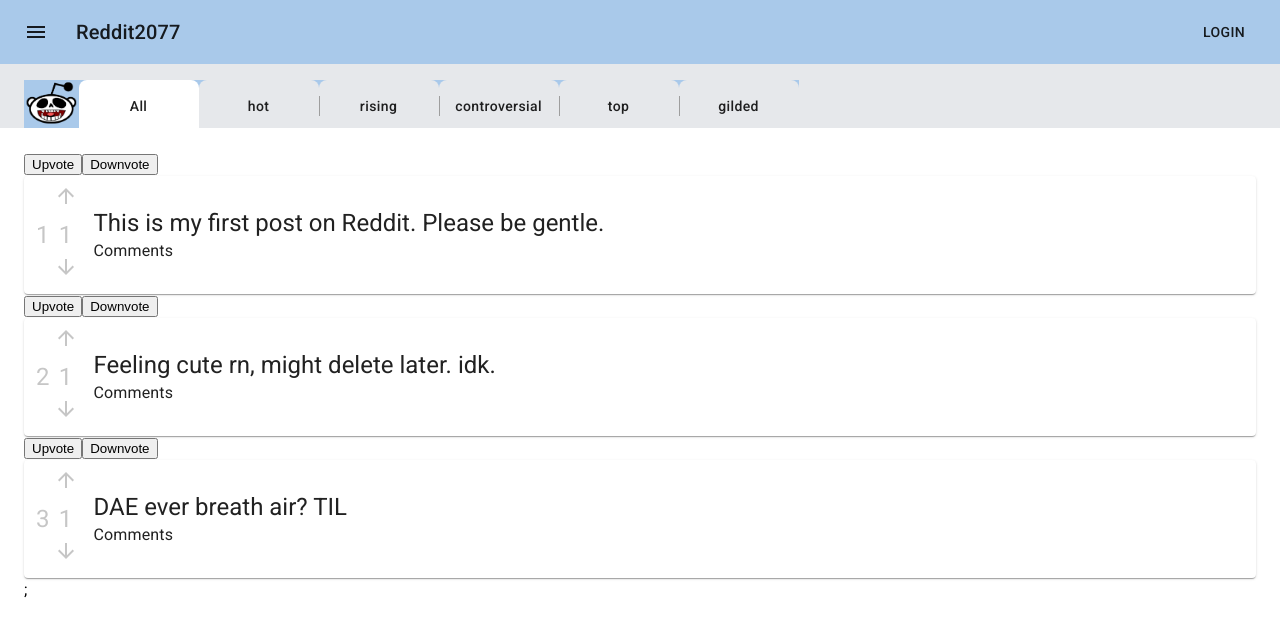
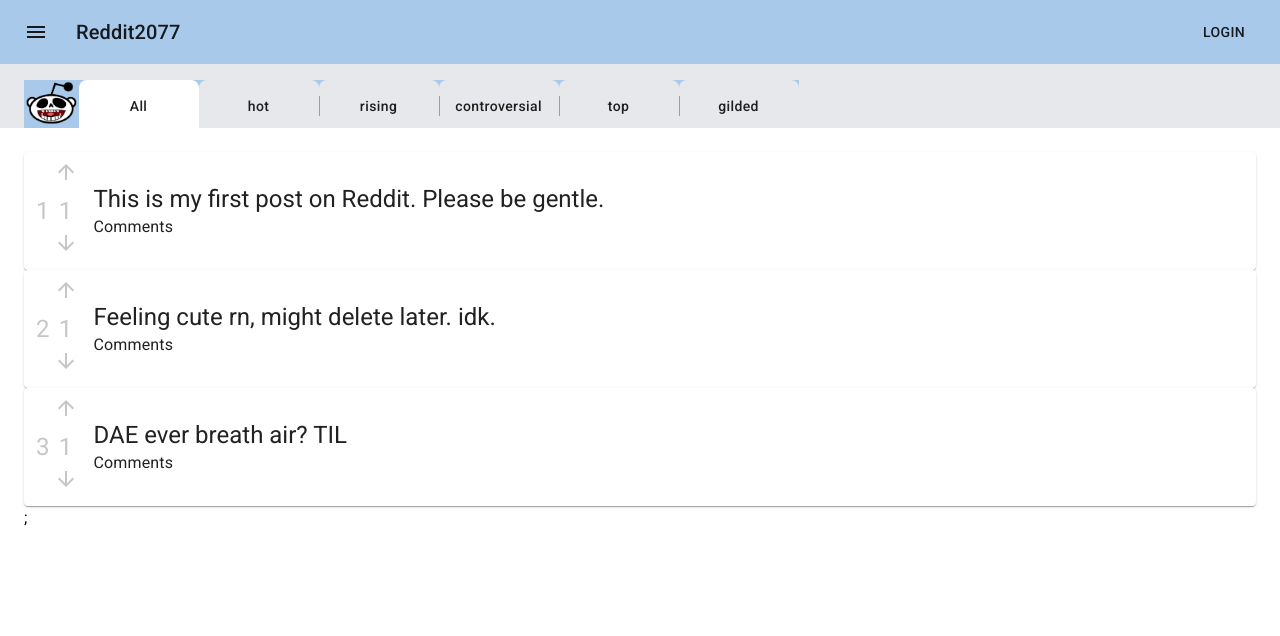
Before and after one commit to FluentZap/Reddit2077, a React (Create React App) app: page / in a window 1280 px wide. Shown: the top 636 px of the page. Built offline with nearby package versions, Linux system fonts and the light colour scheme.

Commit message:
move trigger to post

```diff
--- a/src/components/Feed.jsx
+++ b/src/components/Feed.jsx
@@ -32,28 +32,14 @@
     <div>
       {posts.map((newPost, index) =>
         <div>
-          <button onClick={() => setPost(prevState => {
-            let newState = [...prevState];
-            newState[index].count++;
-            return newState;
-          })}>
-            Upvote
-          </button>
-
-          <button onClick={() => setPost(prevState => {
-            let newState = [...prevState];
-            newState[index].count--;
-            return newState;
-          })}>
-            Downvote
-          </button>
-
           <Post
             number={newPost.number}
             count={newPost.count}
             title={newPost.title}
             image={newPost.image}
             key={newPost.id}
+            trigger={setPost}
+            index={index}
           />
         </div>
       )};
--- a/src/components/Post.jsx
+++ b/src/components/Post.jsx
@@ -50,11 +50,19 @@
         </Typography>
 
     <div className={classes.voteCounter}>
-        <UpArrow/>
+        <UpArrow onClick={() => props.trigger(prevState => {
+            let newState = [...prevState];
+            newState[props.index].count++;
+            return newState;
+          })}/>
         <Typography variant='h5' component='h5'>
           {props.count}
         </Typography>
-        <DownArrow/>
+        <DownArrow onClick={() => props.trigger(prevState => {
+            let newState = [...prevState];
+            newState[props.index].count--;
+            return newState;
+          })}/>
     </div>
 
         <Typography variant='h5' component='h5'>
```
